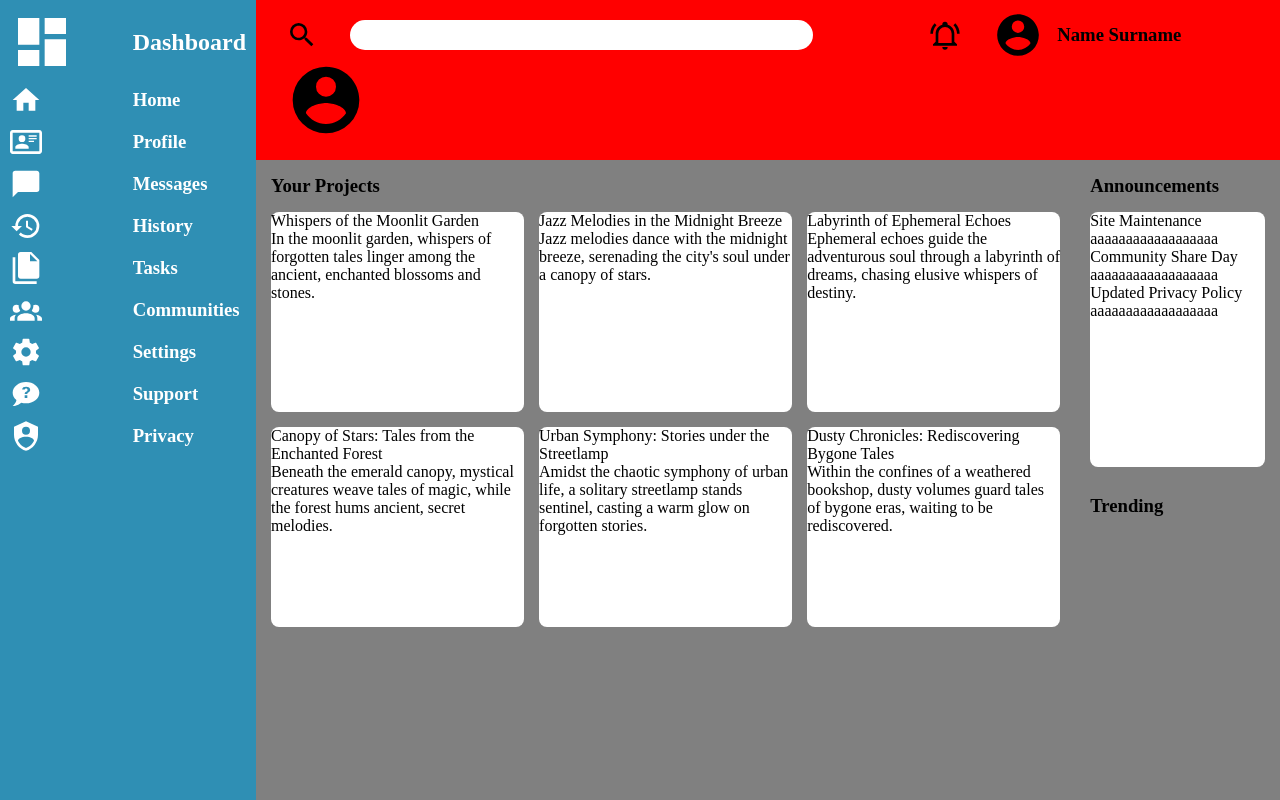
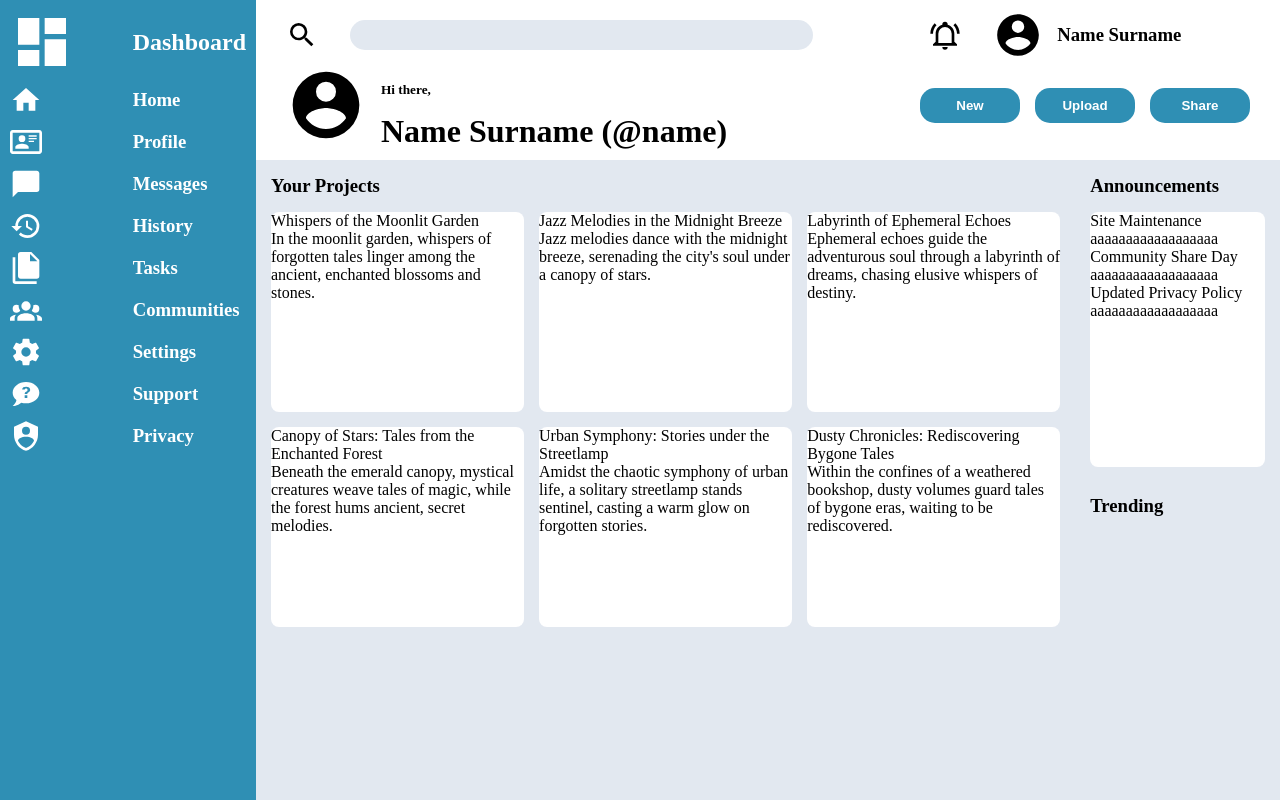
Before and after one commit to akismkn/Admin-Dashboard, a plain HTML site: page index.html in a window 1280 px wide. Drawn offline with Linux system fonts and the light colour scheme.

Commit message:
bottom header items placed correctly using grid. (html/css changes)

```diff
--- a/index.html
+++ b/index.html
@@ -46,7 +46,11 @@
             </div>
             <div class="bottom-header">
                 <img class="name-icon2" src="./icons/account-circle.svg" alt="">
-
+                <h5 class="header5">Hi there,</h5>
+                <h1 class="header1">Name Surname (@name)</h1>
+                <button class="btn1 header-btn">New</button>
+                <button class="btn2 header-btn">Upload</button>
+                <button class="btn3 header-btn">Share</button>
             </div>
         </div>
 
--- a/style.css
+++ b/style.css
@@ -31,10 +31,11 @@ body {
 }
 
 
-/*                HEADER                  */
+/*               TOP HEADER               */
 
 .header {
     padding: 10px 30px;
+    display: grid;
 }
 
 .top-header {
@@ -48,7 +49,61 @@ body {
     border-style: none;
     width: 80%;
     height: 30px;
+    background-color: #e2e8f0;
 }
+
+/*              BOTTOM HEADER              */
+
+.bottom-header {
+    display: grid;
+    grid-template: 1fr 1fr / auto 1fr auto auto auto;
+    align-items: center;
+    gap: 15px;
+}
+
+.name-icon2 {
+    grid-row: 1 / -1;
+    grid-column: 1 / 2;
+}
+
+.header5 {
+    grid-row: 1 / 2;
+    grid-column: 2 / 3;
+    align-self: flex-end;
+}
+
+.header1 {
+    grid-row: 2 / 3;
+    grid-column: 2 / 3;
+    align-self: flex-start;
+}
+
+.btn1 {
+    grid-row: 1 / -1;
+    grid-column: 3 / 4;
+}
+
+.btn2 {
+    grid-row: 1 / -1;
+    grid-column: 4 / 5;
+}
+
+.btn3 {
+    grid-row: 1 / -1;
+    grid-column: 5 / 6;
+}
+
+.header-btn {
+    background-color: rgb(47, 143, 180);
+    color: white;
+    font-weight: bold;
+    border-radius: 15px;
+    border-style: none;
+    width: 100px;
+    height: 35px;
+}
+
+
 
 
 
@@ -107,11 +162,11 @@ body {
 }
 
 .header {
-    background-color: red;
+    background-color: white;
 }
 
 .main-content {
-    background-color: grey;
+    background-color: #e2e8f0;
 }
 
 .ann-last3 {
```
